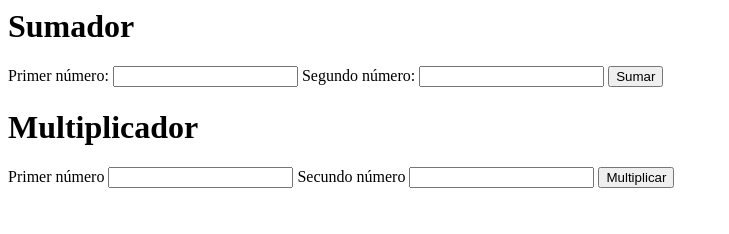
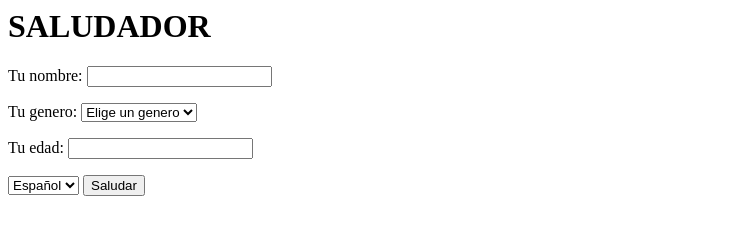
Before and after one commit to IsabelBustamanteQ/Saludador, a website built with Parcel: page index.html in a window 1280 px wide. Shown: the whole page, without its empty margins (0-729 px from the left). Built offline with nearby package versions, Linux system fonts and the light colour scheme.

Commit message:
Cambiando a index a indexSaludador

```diff
--- a/index.html
+++ b/index.html
@@ -1,29 +1,31 @@
 <html>
   <body>
-    <div id="Suma">
-      <h1>Sumador</h1>
-      <form id="sumar-form">
-        <label for="primer-numero">Primer número:</label>
-        <input type="number" id="primer-numero" />
-        <label for="segundo-numero">Segundo número:</label>
-        <input type="number" id="segundo-numero" />
-        <input type="submit" value="Sumar" id="sumar-button" />
-      </form>
-      <div id="resultado-div"></div>
-      <script type="module" src="./src/presenter.js"></script>
-    </div>
-    <div id="Multiplicacion">
-      <h1>Multiplicador</h1>
-      <form id="multiplicar-form">
-        <label for="tercer-numero">Primer número</label>
-        <input type="number" id="tercer-numero"/>
-        <label for="cuarto-numero">Secundo número</label>
-        <input type="number" id="cuarto-numero"/>
-        <input type="submit" value="Multiplicar" id="multiplicar-button"/>
-      </form>
-      <div id="resultado2-div"></div>
-      <script type="module" src="./src/presenterMultiplicador.js"></script>
-    </div>
-
+    <h1>SALUDADOR</h1>
+    <script>
+      let fecha=new Date();
+    </script>
+    <form id="saludador-form">
+        <label for="Nombre">Tu nombre:</label>
+        <input type="text" id="nombre" />
+        <p>
+          <label for="Genero">Tu genero:</label>
+          <select name="Genero" id="genero">
+              <option value="0">Elige un genero</option>
+              <option value="1">Mujer</option>
+              <option value="2">Hombre</option>
+          </select>
+       </p>
+       <p>
+        <label for="Edad">Tu edad:</label>
+        <input type="number" id="edad" min="0"/>
+       </p>
+       <select name="Idioma" id="idioma">
+        <option value="0">Español</option>
+        <option value="1">English</option>
+        </select>
+        <input type="submit" value="Saludar" id="saludar-button" />
+    </form>
+    <div id="resultado-div"></div>
+    <script type="module" src="./src/presenterSaludador.js"></script>
   </body>
 </html>
```
